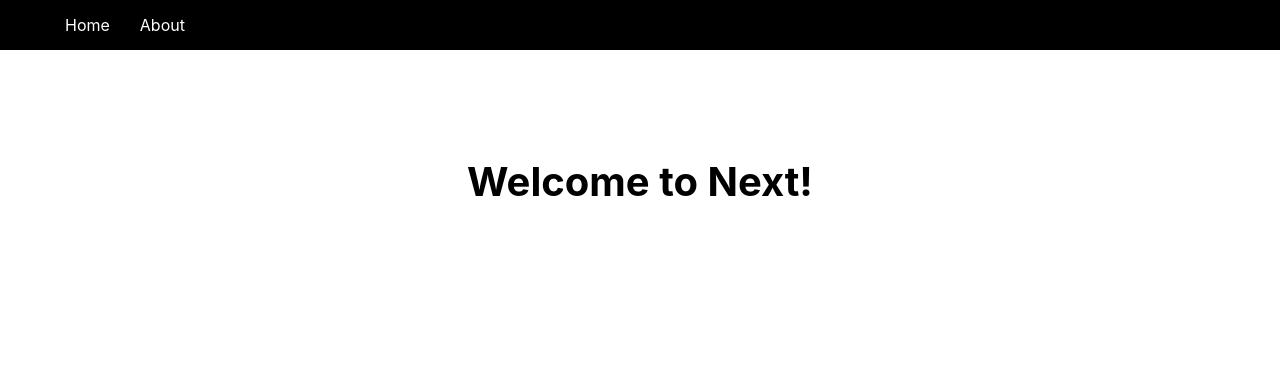
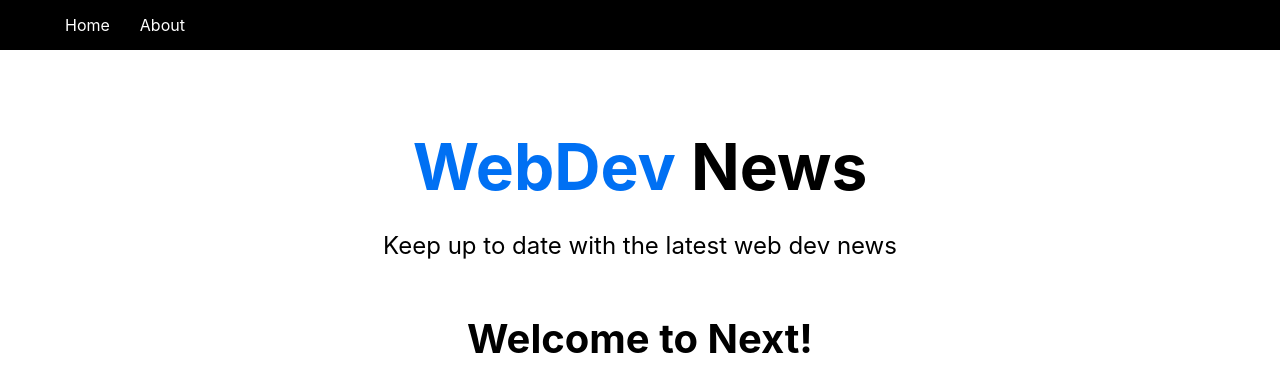
Before and after one commit to Mayank0255/Next_Capstone_App, a Next.js app: page / in a window 1280 px wide. Shown: the top 392 px of the page. Built offline with nearby package versions, Linux system fonts and the light colour scheme.

Commit message:
feat: add Header component and styling

```diff
--- /dev/null
+++ b/components/Header.js
@@ -0,0 +1,16 @@
+import headerStyles from '../styles/Header.module.css'
+
+const Header = () => {
+    return (
+        <div>
+            <h1 className={headerStyles.title}>
+                <span>WebDev</span> News
+            </h1>
+            <p className={headerStyles.description}>
+                Keep up to date with the latest web dev news
+            </p>
+        </div>
+    )
+}
+
+export default Header
--- a/components/Layout.js
+++ b/components/Layout.js
@@ -1,12 +1,14 @@
 import React, {Fragment} from 'react';
+import Nav from './Nav';
+import Header from './Header';
 import styles from '../styles/Layout.module.css'
-import Nav from "./Nav";
 
 const Layout = ({ children }) => {
     return <Fragment>
         <Nav/>
         <div className={styles.container}>
             <main className={styles.main}>
+                <Header/>
                 {children}
             </main>
         </div>
--- /dev/null
+++ b/styles/Header.module.css
@@ -0,0 +1,27 @@
+.title a,
+.title span {
+    color: #0070f3;
+    text-decoration: none;
+}
+
+.title a:hover,
+.title a:focus,
+.title a:active {
+    text-decoration: underline;
+}
+
+.title {
+    margin: 0;
+    line-height: 1.15;
+    font-size: 4rem;
+}
+
+.title,
+.description {
+    text-align: center;
+}
+
+.description {
+    line-height: 1.5;
+    font-size: 1.5rem;
+}
```
